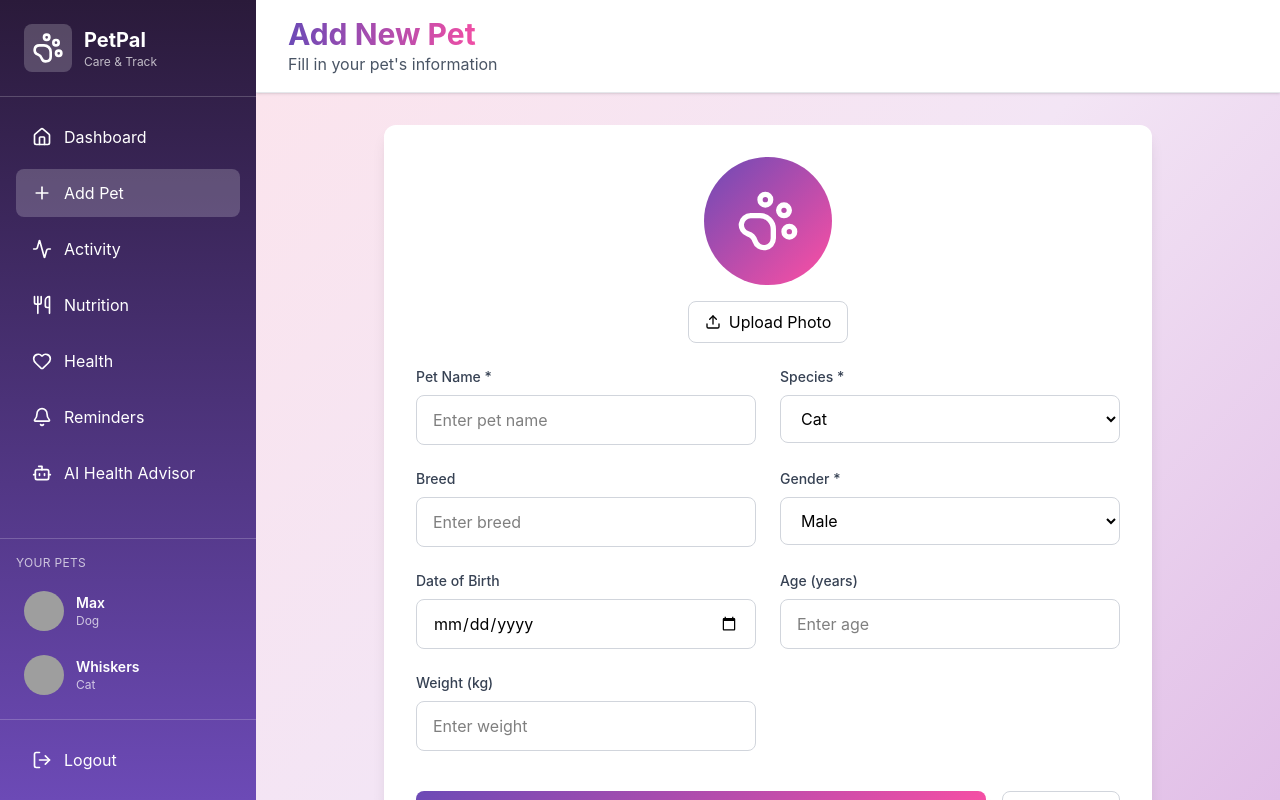
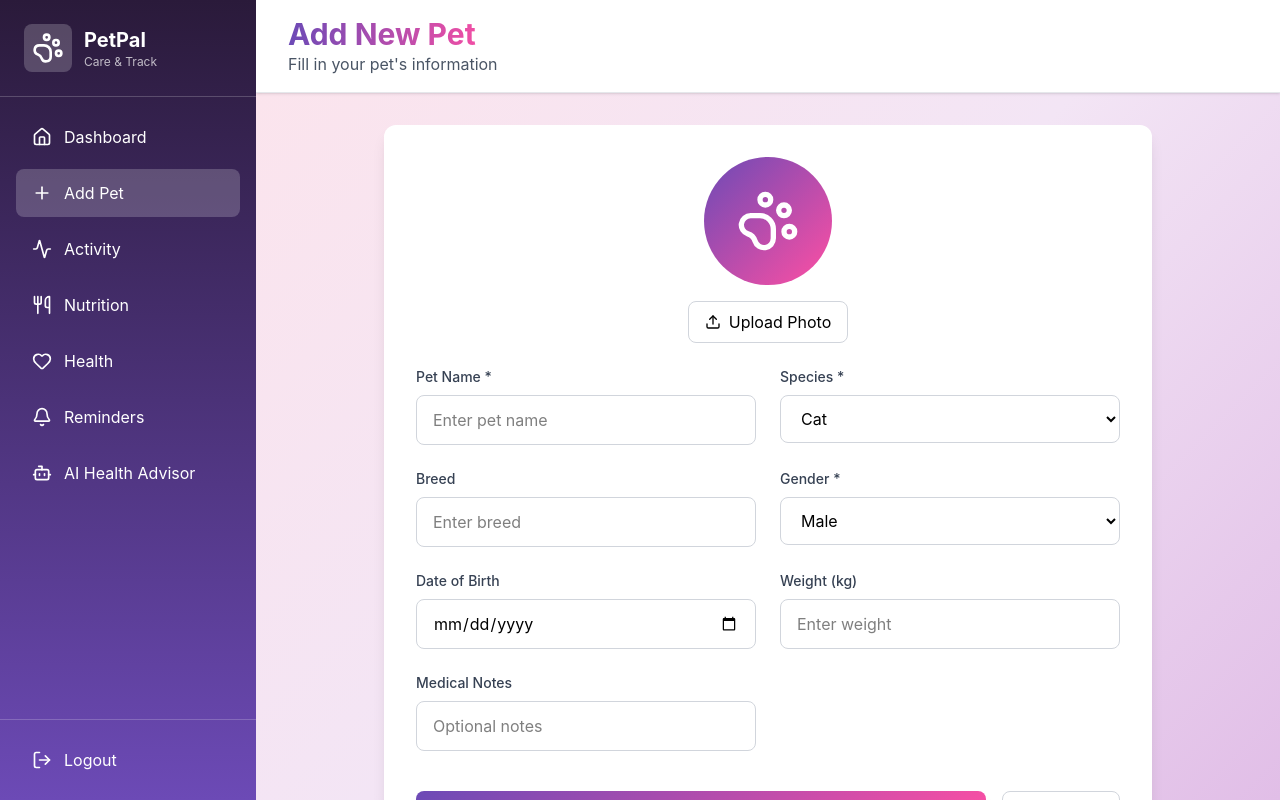
Before and after one commit to Fawzia01/PetPal-PetCare-Management-, a Next.js app: page /dashboard/add-pet in a window 1280 px wide. Built offline with nearby package versions, Linux system fonts and the light colour scheme; sample sign-in values are in the browser's storage; grey boxes are pictures that could not be loaded.

Commit message:
Update page.js

```diff
--- a/app/dashboard/add-pet/page.js
+++ b/app/dashboard/add-pet/page.js
@@ -13,19 +13,20 @@ export default function AddPet() {
     age: '',
     weight: '',
     gender: 'Male',
-    dob: ''
+    dob: '',
+    med_note: ''
   });
 
-  const pets = [
-    { name: 'Max', species: 'Dog', image: 'https://images.unsplash.com/photo-1587300003388-59208cc962cb?w=80&h=80&fit=crop' },
-    { name: 'Whiskers', species: 'Cat', image: 'https://images.unsplash.com/photo-1514888286974-6c03e2ca1dba?w=80&h=80&fit=crop' }
-  ];
+  const [user, setUser] = useState(null);
 
+  // Check if user is logged in
   useEffect(() => {
-    const userData = localStorage.getItem('petpal_user');
-    if (!userData) {
+    const storedUser = localStorage.getItem('petpal_user');
+    if (!storedUser) {
       router.push('/login');
+      return;
     }
+    setUser(JSON.parse(storedUser));
   }, [router]);
 
   const handleLogout = () => {
@@ -33,18 +34,52 @@ export default function AddPet() {
     router.push('/login');
   };
 
-  const handleSubmit = (e) => {
+  const handleSubmit = async (e) => {
     e.preventDefault();
-    // Mock save
-    alert(`Pet ${formData.name} added successfully!`);
+
+    if (!user || !user.token) {
+      alert('Please login first');
+      router.push('/login');
+      return;
+    }
+
+    try {
+      const res = await fetch('http://localhost:3001/pets', {
+        method: 'POST',
+        headers: {
+          'Content-Type': 'application/json',
+          'Authorization': `Bearer ${user.token}` // <-- JWT token
+        },
+        body: JSON.stringify({
+          name: formData.name,
+          species: formData.species,
+          breed: formData.breed,
+          gender: formData.gender,
+          dob: formData.dob,
+          weight: formData.weight,
+          med_note: formData.med_note
+        })
+      });
+
+      const data = await res.json();
+
+      if (!res.ok) {
+        alert(data.message || 'Failed to add pet');
+        return;
+      }
+
+      alert(`Pet ${data.name} added successfully!`);
       router.push('/dashboard');
+    } catch (err) {
+      console.error(err);
+      alert('Server error');
+    }
   };
 
   return (
     <div className="flex h-screen">
       {/* Sidebar */}
       <aside className="w-64 text-white flex flex-col" style={{ background: 'linear-gradient(180deg, #2A1A3A 0%, #6C4AB6 100%)' }}>
-        {/* Logo */}
         <div className="p-6 border-b border-white/20">
           <div className="flex items-center gap-3">
             <div className="bg-white/20 p-2 rounded-lg">
@@ -57,7 +92,6 @@ export default function AddPet() {
           </div>
         </div>
 
-        {/* Navigation */}
         <nav className="flex-1 p-4 space-y-2">
           <Link href="/dashboard" className="flex items-center gap-3 px-4 py-3 rounded-lg hover:bg-white/10 transition">
             <Home className="w-5 h-5" />
@@ -89,23 +123,6 @@ export default function AddPet() {
           </Link>
         </nav>
 
-        {/* Pets Section */}
-        <div className="p-4 border-t border-white/20">
-          <p className="text-xs text-white/70 mb-3 uppercase tracking-wide">Your Pets</p>
-          <div className="space-y-2">
-            {pets.map((pet) => (
-              <div key={pet.name} className="flex items-center gap-3 p-2 rounded-lg hover:bg-white/10 transition cursor-pointer">
-                <img src={pet.image} alt={pet.name} className="w-10 h-10 rounded-full object-cover" />
-                <div>
-                  <p className="text-sm font-semibold">{pet.name}</p>
-                  <p className="text-xs text-white/70">{pet.species}</p>
-                </div>
-              </div>
-            ))}
-          </div>
-        </div>
-
-        {/* Logout */}
         <div className="p-4 border-t border-white/20">
           <button onClick={handleLogout} className="w-full flex items-center gap-3 px-4 py-3 rounded-lg hover:bg-white/10 transition text-white">
             <LogOut className="w-5 h-5" />
@@ -116,7 +133,6 @@ export default function AddPet() {
 
       {/* Main Content */}
       <div className="flex-1 flex flex-col overflow-hidden" style={{background: 'linear-gradient(135deg, #FCE4EC 0%, #F3E5F5 50%, #E1BEE7 100%)'}}>
-        {/* Header */}
         <header className="bg-white shadow-sm border-b border-gray-200">
           <div className="flex items-center justify-between px-8 py-4">
             <div>
@@ -126,11 +142,9 @@ export default function AddPet() {
           </div>
         </header>
 
-        {/* Form */}
         <div className="flex-1 overflow-y-auto p-8">
           <div className="max-w-3xl mx-auto bg-white rounded-xl shadow-lg p-8">
             <form onSubmit={handleSubmit} className="space-y-6">
-              {/* Pet Image */}
               <div className="flex flex-col items-center">
                 <div className="w-32 h-32 rounded-full flex items-center justify-center mb-4" style={{ background: 'linear-gradient(135deg, #6C4AB6, #FF4FA3)' }}>
                   <PawPrint className="w-16 h-16 text-white" />
@@ -203,18 +217,6 @@ export default function AddPet() {
                 </div>
 
                 <div>
-                <label className="block text-sm font-medium text-gray-700 mb-2">Age (years)</label>
-                <input
-                  type="number"
-                  value={formData.age}
-                  onChange={(e) => setFormData({ ...formData, age: e.target.value })}
-                  className="w-full px-4 py-3 border border-gray-300 rounded-lg focus:ring-2 focus:ring-purple-500 focus:border-transparent"
-                  placeholder="Enter age"
-                  min="0"
-                />
-              </div>
-
-              <div>
                   <label className="block text-sm font-medium text-gray-700 mb-2">Weight (kg)</label>
                   <input
                     type="number"
@@ -223,7 +225,17 @@ export default function AddPet() {
                     onChange={(e) => setFormData({ ...formData, weight: e.target.value })}
                     className="w-full px-4 py-3 border border-gray-300 rounded-lg focus:ring-2 focus:ring-purple-500 focus:border-transparent"
                     placeholder="Enter weight"
-                  min="0"
+                  />
+                </div>
+
+                <div>
+                  <label className="block text-sm font-medium text-gray-700 mb-2">Medical Notes</label>
+                  <input
+                    type="text"
+                    value={formData.med_note}
+                    onChange={(e) => setFormData({ ...formData, med_note: e.target.value })}
+                    className="w-full px-4 py-3 border border-gray-300 rounded-lg focus:ring-2 focus:ring-purple-500 focus:border-transparent"
+                    placeholder="Optional notes"
                   />
                 </div>
               </div>
```
Lines whose indentation alone changed are shown as unchanged.
